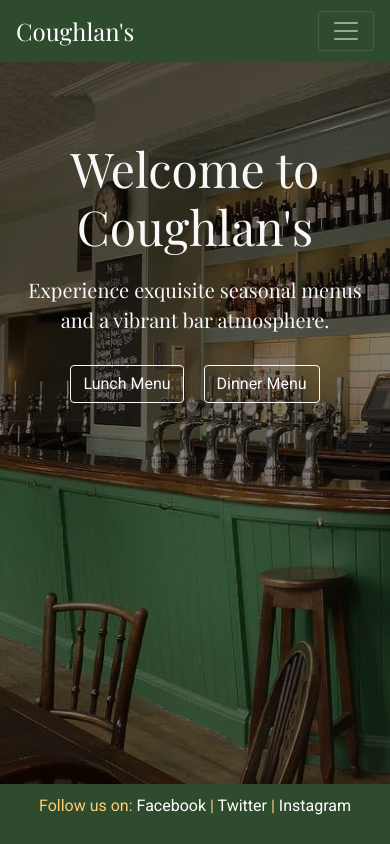
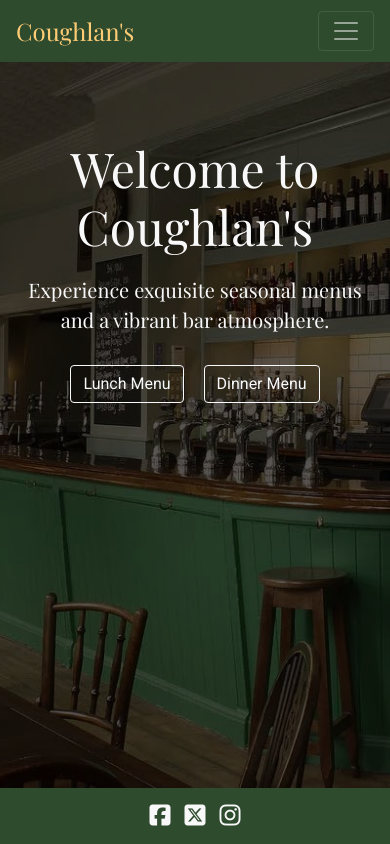
Before and after one commit to p-coughlan/coughlans_restaurant, a Django app: page / in a window 390 px wide. Run offline with Django 4.2, Linux system fonts and the light colour scheme; data that the repository does not hold is empty; some libraries are stand-ins or nearby versions.

Commit message:
Enhance navbar and footer CSS styling; update review ticker layout for improved visibility and responsiveness

```diff
--- a/bookings/templates/bookings/base.html
+++ b/bookings/templates/bookings/base.html
@@ -38,7 +38,7 @@
           left: 0;
           width: 100%;
           height: 100%;
-          background: rgba(0, 0, 0, 0.5);
+          background: rgba(0, 0, 0, 0.65); /* Dark overlay */
           z-index: -1;
       }
       /* Main content wrapper */
@@ -56,9 +56,14 @@
       .navbar-brand {
           font-family: 'Playfair Display', serif;
           font-size: 1.5rem;
-          color: #ffcc76; /* Light gold */;
+          color: #ffcc76 !important; /* Light gold */;
       }
-
+      .navbar-nav .nav-link {
+          color: #ffcc76 !important; /* Light gold */
+      }
+      .navbar-nav .nav-link:hover {
+          color: #ffffff !important; /* White on hover */
+      }
       /* Footer styling */
       footer {
           background-color: #2e4b2e;
@@ -66,13 +71,28 @@
           text-align: center;
           padding: 10px;
       }
+
+      /* Social media icons */
+  .socials {
+      color: #f8f8f8; /* Off-white */
+      margin: 0 5px;
+      font-size: 1.5rem;
+      transition: color 0.3s ease; /* Smooth transition for color change */
+  }
+  .socials:hover {
+      color: #ffcc76; /* Light gold on hover */
+  }
+  .social-links {
+      padding: 0;
+      margin: 0 auto;
+  }
     </style>
 
     {% block extra_css %}{% endblock %}
   </head>
   <body>
     <!-- Navbar -->
-    <nav class="navbar navbar-expand-lg navbar-dark bg-dark">
+    <nav class="navbar navbar-expand-lg navbar-dark">
       <a class="navbar-brand" href="{% url 'home' %}">Coughlan's</a>
       <button class="navbar-toggler" type="button" data-toggle="collapse" data-target="#navbarNav"
               aria-controls="navbarNav" aria-expanded="false" aria-label="Toggle navigation">
@@ -122,10 +142,10 @@
 
     <!-- Footer -->
     <footer>
-      <p>Follow us on:
-         <a href="#" class="text-white">Facebook</a> |
-         <a href="#" class="text-white">Twitter</a> |
-         <a href="#" class="text-white">Instagram</a>
+      <p class="social-links">
+         <a href="#" class="socials"><i class="fa-brands fa-square-facebook"></i></a>
+         <a href="#" class="socials"><i class="fa-brands fa-square-x-twitter"></i></a>
+         <a href="#" class="socials"><i class="fa-brands fa-instagram"></i></a>
       </p>
     </footer>
 
@@ -134,6 +154,8 @@
     <script src="{% static 'js/review_ticker.js' %}"></script>
     <script src="https://cdn.jsdelivr.net/npm/popper.js@1.16.1/dist/umd/popper.min.js"></script>
     <script src="https://maxcdn.bootstrapcdn.com/bootstrap/4.5.2/js/bootstrap.min.js"></script>
+    <!-- Font Awesome *** MAY NEED TO GO IN HEAD - CHECK RENDERING PERFORMANCE-->
+    <script src="https://kit.fontawesome.com/e54e191223.js" crossorigin="anonymous"></script>
     {% block extra_js %}{% endblock %}
   </body>
 </html>
--- a/reviews/templates/reviews/review_ticker.html
+++ b/reviews/templates/reviews/review_ticker.html
@@ -4,8 +4,8 @@
 <style>
     /* Style for the review ticker container */
     .review-ticker {
-        height: 100px;
-        overflow: hidden;
+        height: auto;
+        /* overflow: hidden; */
         display: flex;
         align-items: center;
         justify-content: center;
@@ -13,7 +13,7 @@
         font-family: 'Playfair Display', serif;
         color: #ffcc76; /* Light gold */
         padding: 20px;
-        /* Additional styling if needed */
+        font-size: 1.1rem;
     }
     /* Ensure all review items are initially hidden */
     .review-item {
```
